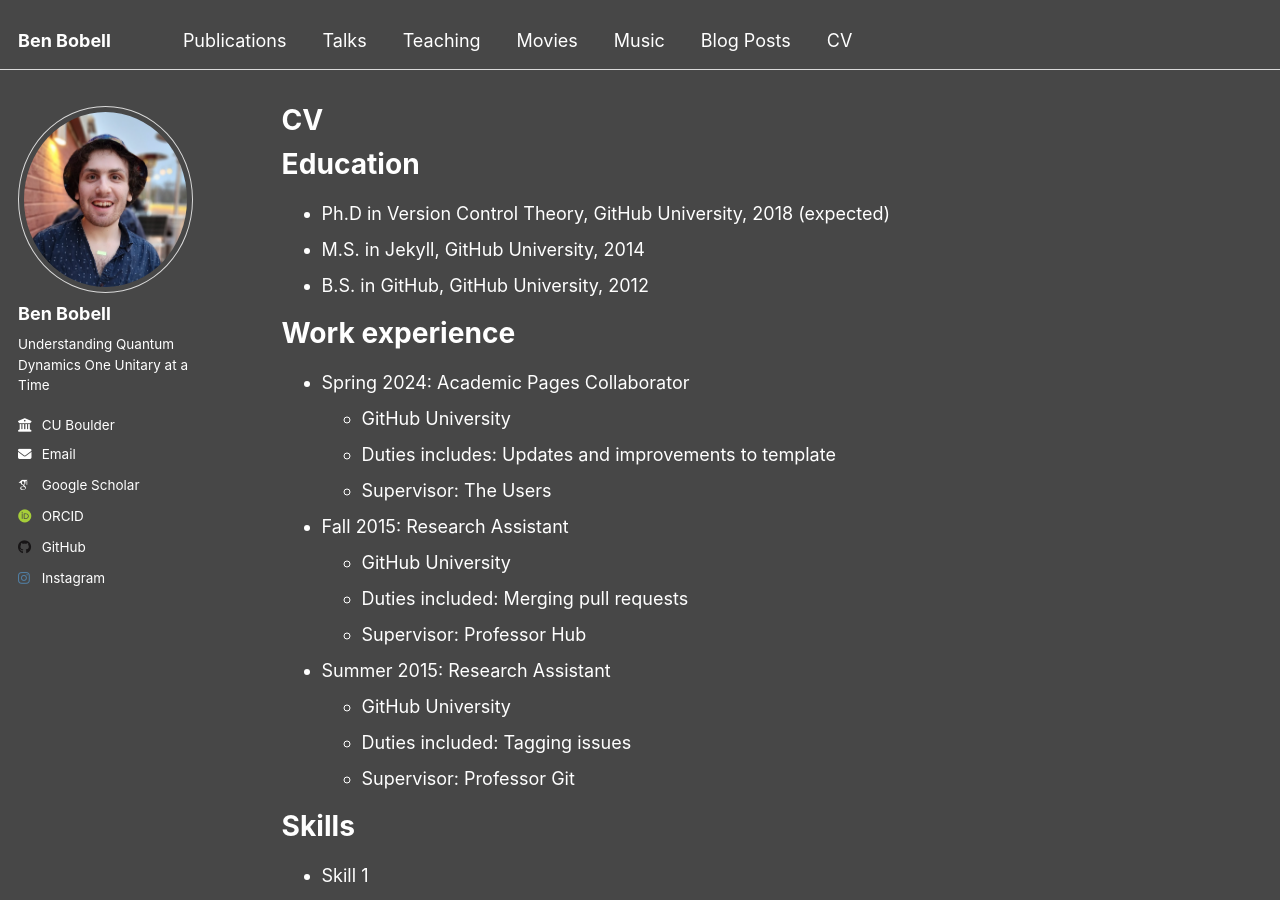
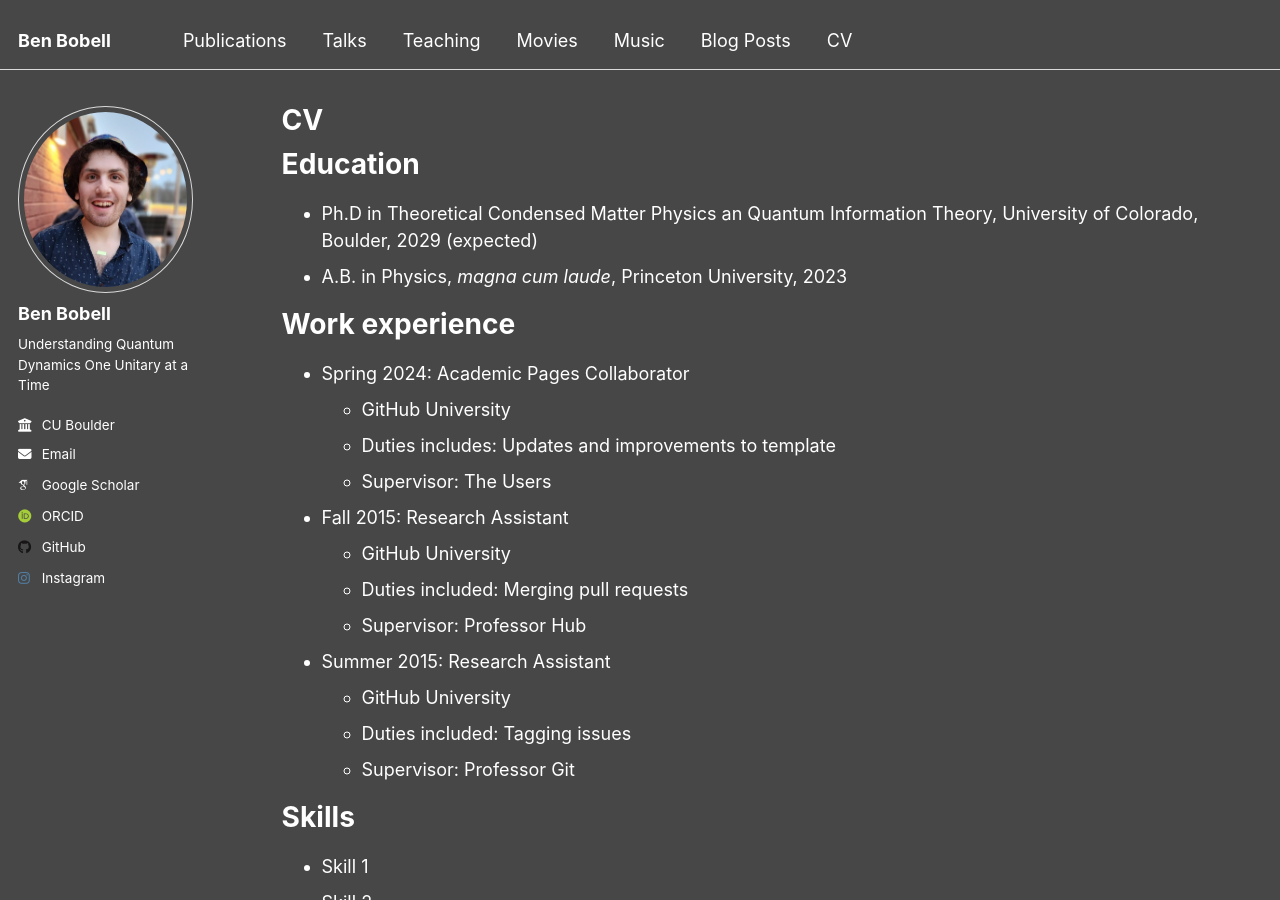
Before and after one commit to BenBobell00/BenBobell00.github.io, a Jekyll site: the page built from _pages/cv.md, in a window 1280 px wide and 900 px high. Built offline with Jekyll 4.4.1, drawn with Linux system fonts in a browser that asks for light colours; some web fonts are replaced.

Commit message:
Update cv.md

```diff
--- a/_pages/cv.md
+++ b/_pages/cv.md
@@ -11,9 +11,8 @@ redirect_from:
 
 Education
 ======
-* Ph.D in Version Control Theory, GitHub University, 2018 (expected)
-* M.S. in Jekyll, GitHub University, 2014
-* B.S. in GitHub, GitHub University, 2012
+* Ph.D in Theoretical Condensed Matter Physics an Quantum Information Theory, University of Colorado, Boulder, 2029 (expected)
+* A.B. in Physics, _magna cum laude_, Princeton University, 2023
 
 Work experience
 ======
```
